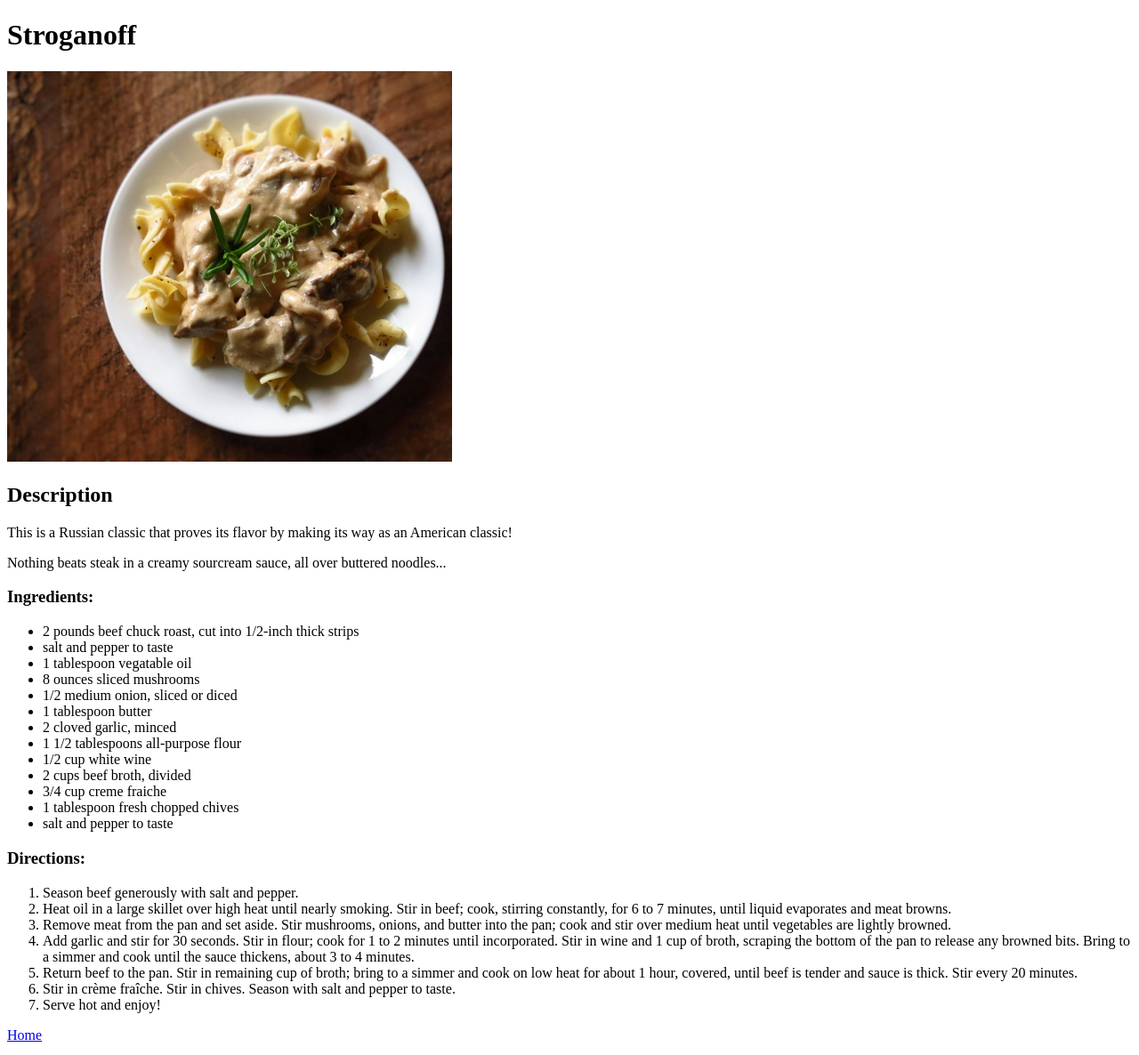
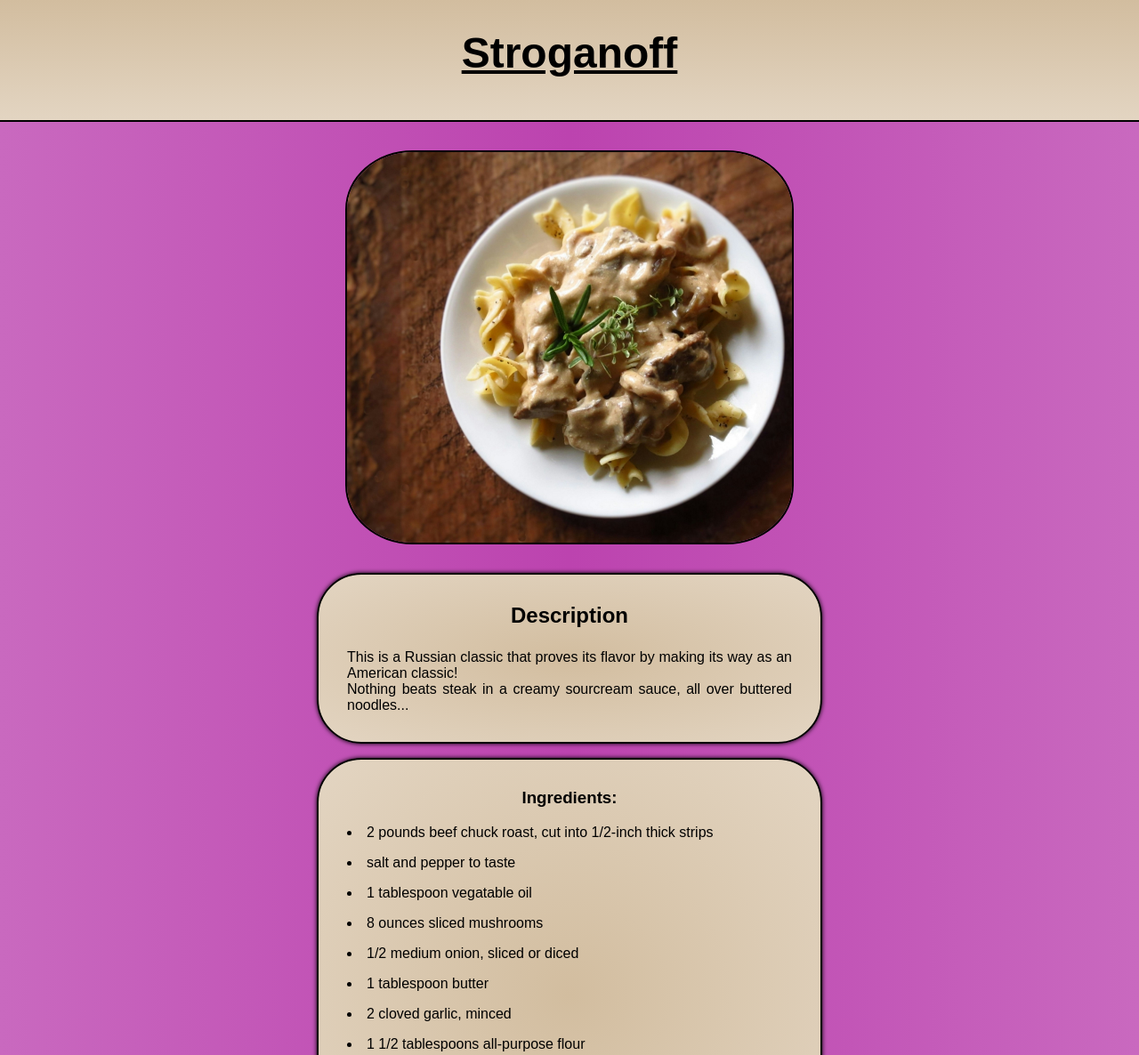
Before and after one commit to conels08/odin-recipes, a plain HTML site: page recipes/stroganoff.html in a window 1280 px wide. Shown: the top 1186 px of the page at 89% size. Drawn offline with Linux system fonts and the light colour scheme.

Commit message:
Huge commit for styles
add container class to many text blocks in each file.
add background color, text color and organize lists. Align
text in various ways.

```diff
--- a/recipes/stroganoff.html
+++ b/recipes/stroganoff.html
@@ -3,14 +3,21 @@
 <head>
   <meta charset="UTF-8">
   <meta name="viewport" content="width=device-width, initial-scale=1.0">
+  <link rel="stylesheet" href="../styles.css">
   <title>Stroganoff Recipe</title>
 </head>
 <body>
-  <h1>Stroganoff</h1>
+  <header>
+    <h1>Stroganoff</h1>
+  </header>
+
   <img src="../images/correen-OBxF5lHY3zo-unsplash.jpg" width="500px" alt="Beef Stroganoff">
-  <h2>Description</h2>
+  <div class="container"><h2>Description</h2>
   <p>This is a Russian classic that proves its flavor by making its way as an American classic!</p>
   <p>Nothing beats steak in a creamy sourcream sauce, all over buttered noodles...</p>
+  </div>
+
+  <div class="container">
   <h3>Ingredients:</h3>
   <ul>
     <li>2 pounds beef chuck roast, cut into 1/2-inch thick strips</li>
@@ -27,6 +34,9 @@
     <li>1 tablespoon fresh chopped chives</li>
     <li>salt and pepper to taste</li>
   </ul>
+  </div>
+
+  <div class="container">
   <h3>Directions:</h3>
   <ol>
     <li>Season beef generously with salt and pepper.</li>
@@ -57,6 +67,7 @@
     </li>
     <li>Serve hot and enjoy!</li>
   </ol>
-  <a href="../index.html">Home</a>
+  </div>
+  <a class="home" href="../index.html">Home</a>
 </body>
 </html>
--- a/styles.css
+++ b/styles.css
@@ -4,16 +4,82 @@
 }
 
 body {
+  display: flex;
+  flex-direction: column;
+  justify-content: center;
+  align-items: center;
   font-family: sans-serif;
   background: linear-gradient(90deg, #C969BF, #BC43AF 50%, #C969BF);
-  height: 100vh;
+}
+
+h1 {
+  font-size: 3rem;
+  margin-bottom: 1em;
+}
+
+h2, h3 {
+  text-align: center;
+  margin-bottom: 1em;
+}
+
+header {
+  background: linear-gradient(#D2BD9F, #E3D5C2);
+  text-align: center;
+  text-decoration: underline;
+  color: black;
+  width: 100%;
+  border-bottom: 2px solid black;
+  margin-bottom: 2em;
+  padding-top: 2em;
+}
+
+img {
+  object-fit: cover;
+  max-width: 100%;
+  height: auto;
+  display: block;
+  margin-bottom: 1em;
+  border: 2px solid black;
+  border-radius: 15%;
 }
 
 .container {
+  text-align: justify;
+  background: radial-gradient(#D2BD9F, #E3D5C2);
+  margin-top: 1em;
+  padding: 2em;
+  width: 500px;
+  border: 2px solid black;
+  border-radius: 50px;
+  box-shadow: 0 0 5px 0px black;
+}
+
+.home-title {
   text-align: center;
+}
+
+.home-list {
+  list-style: none;
+  text-align: center;
+}
+
+ul, ol {
+  list-style-position: inside;
+}
+
+ol li::marker {
+  font-weight: 700;
+}
+
+li {
   margin-top: 1em;
-  width: 500px;
-  height: 500px;
-  border: 2px solid black;
-  border-radius: 80px;
 }
+
+a {
+  font-size: 2rem;
+}
+
+.home {
+  margin: 1em;
+  color: blue;
+}
```
Also changed, not shown: index.html (+5 -5 lines), recipes/hummus.html (+15 -3 lines), recipes/pulledpork.html (+14 -1 lines).
